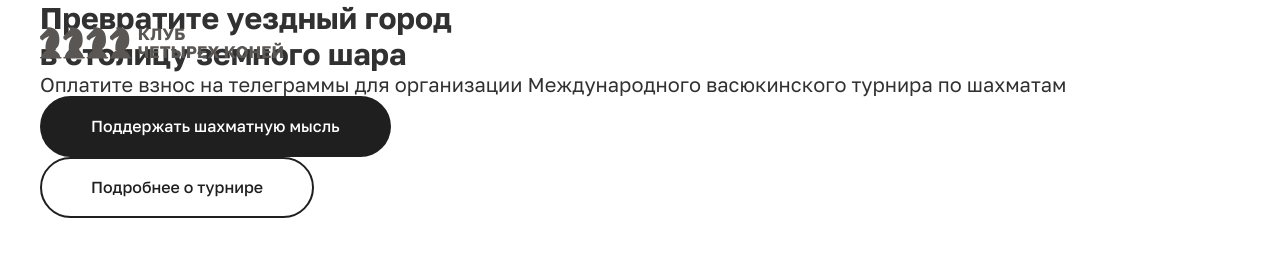
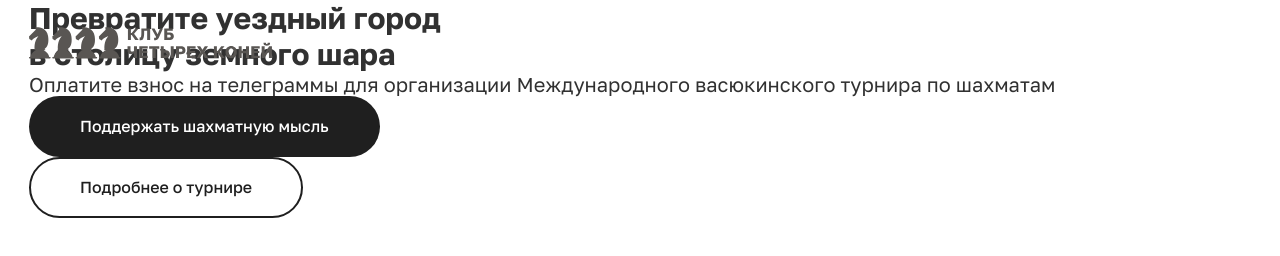
Before and after one commit to bira10a/Yandex-Crowd-test, a website: page app/index.html in a window 1280 px wide. Drawn offline with nearby package versions, Linux system fonts and the light colour scheme; files that its build step writes are made by us from their sources.

Commit message:
настройка ширины контейнера в глобальных стилях

```diff
--- a/app/scss/_global.scss
+++ b/app/scss/_global.scss
@@ -9,11 +9,12 @@ body {
 
 // НАСТРОЙКИ ===============================================================================================================================================================================================================================================================================================
 // Минимальная ширина страницы
-$minWidth: 320;
+$minWidth: 375;
 // Ширина полотна (макета)
 $maxWidth: 1920;
 // Ширина ограничивающего контейнера (0 = нет ограничения)
-$maxWidthContainer: 1230;
+//1222 + 30
+$maxWidthContainer: 1252;
 // Общий отступ у контейнера
 // (30 = по 15px слева и справа, 0 = нет отступа)
 $containerPadding: 30;
--- a/app/scss/_mixins.scss
+++ b/app/scss/_mixins.scss
@@ -51,14 +51,15 @@
 
 // Адаптивное свойство (clamp)
 // Минимальная ширина страницы
-$minWidth: 320;
+$minWidth: 375;
 // Ширина полотна (макета)
 $maxWidth: 1920;
 // Ширина ограничивающего контейнера (0 = нет ограничения)
-$maxWidthContainer: 1600;
+//1222 + 30
+$maxWidthContainer: 1252;
 // Общий отступ у контейнера
 // (30 = по 15px слева и справа, 0 = нет отступа)
-$containerPadding: 40;
+$containerPadding: 30;
 
 // Ширина срабатывания первого брейкпоинта
 $containerWidth: $maxWidthContainer + $containerPadding;
```
